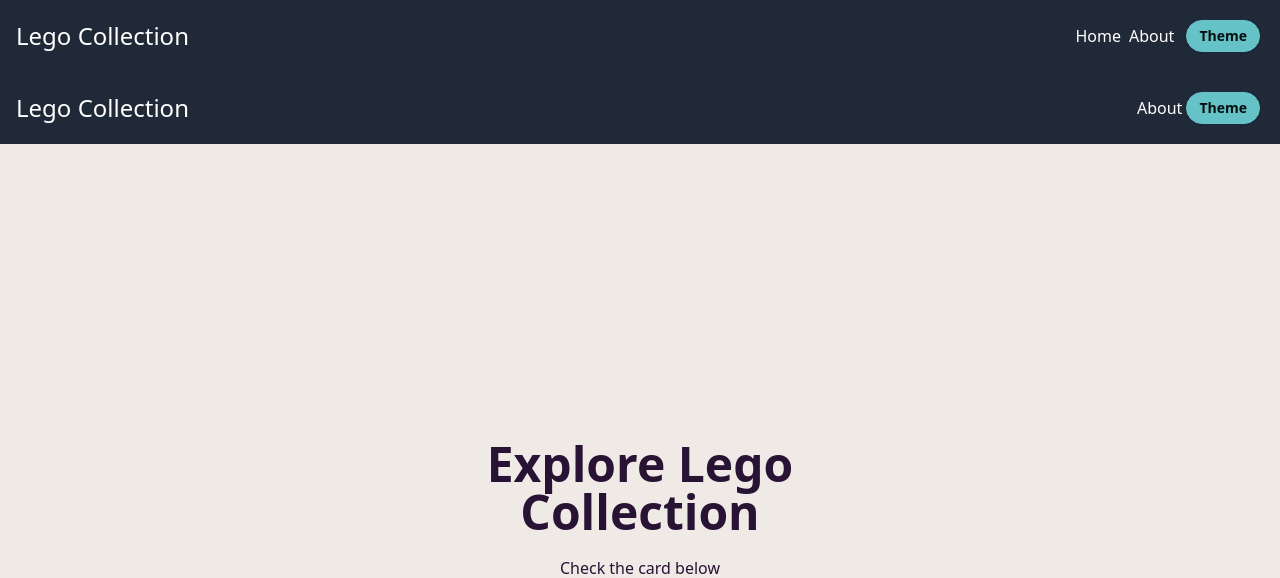
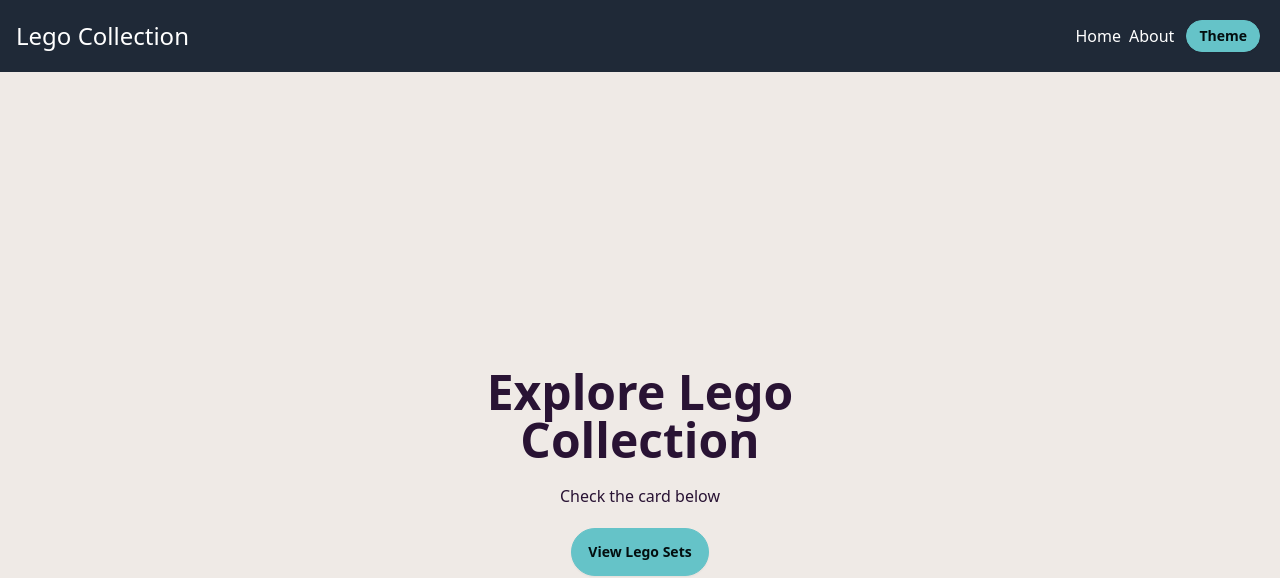
Before and after one commit to DigbijayJungShahi/assignment-4, a Node server app: page / in a window 1280 px wide; the page is wider, and only the part inside the window is pictured. Shown: the top 578 px of that part. Run offline with Node 20, Linux system fonts and the light colour scheme; style sheets or scripts are compiled from the project's sources.

Commit message:
initial commit

```diff
--- a/views/home.ejs
+++ b/views/home.ejs
@@ -8,28 +8,6 @@
 </head>
 <body>
     <%- include('partials/navbar') %>
-    <nav class="bg-gray-800 p-4">
-        <div class="container mx-auto flex justify-between items-center">
-            <a href="/" class="text-white text-2xl">Lego Collection</a>
-            <div class="flex items-center">
-                <a href="/about" class="text-white">About</a>
-                <div class="dropdown">
-                    <div tabindex="0" class="m-1 btn btn-sm btn-primary">Theme</div>
-                    <ul tabindex="0" class="p-2 shadow menu dropdown-content bg-base-100 rounded-box w-52">
-                        <li>
-                            <a href="/lego/sets?theme=Star Wars: Build Your Own Adventure: Galactic Missions">Star Wars</a>
-                        </li>
-                        <li>
-                            <a href="/lego/sets?theme=DiscoverySet">Discovery Set</a>
-                        </li>
-                        <li>
-                            <a href="/lego/sets?theme=Master Mechanic Set">Master Mechanic Set</a>
-                        </li>
-                    </ul>
-                </div>
-            </div>
-        </div>
-    </nav>
     <div class="container mx-auto">
         <div class="hero min-h-screen bg-base-200">
             <div class="text-center hero-content">
```
Also changed, not shown: views/about.ejs (+0 -22 lines).
